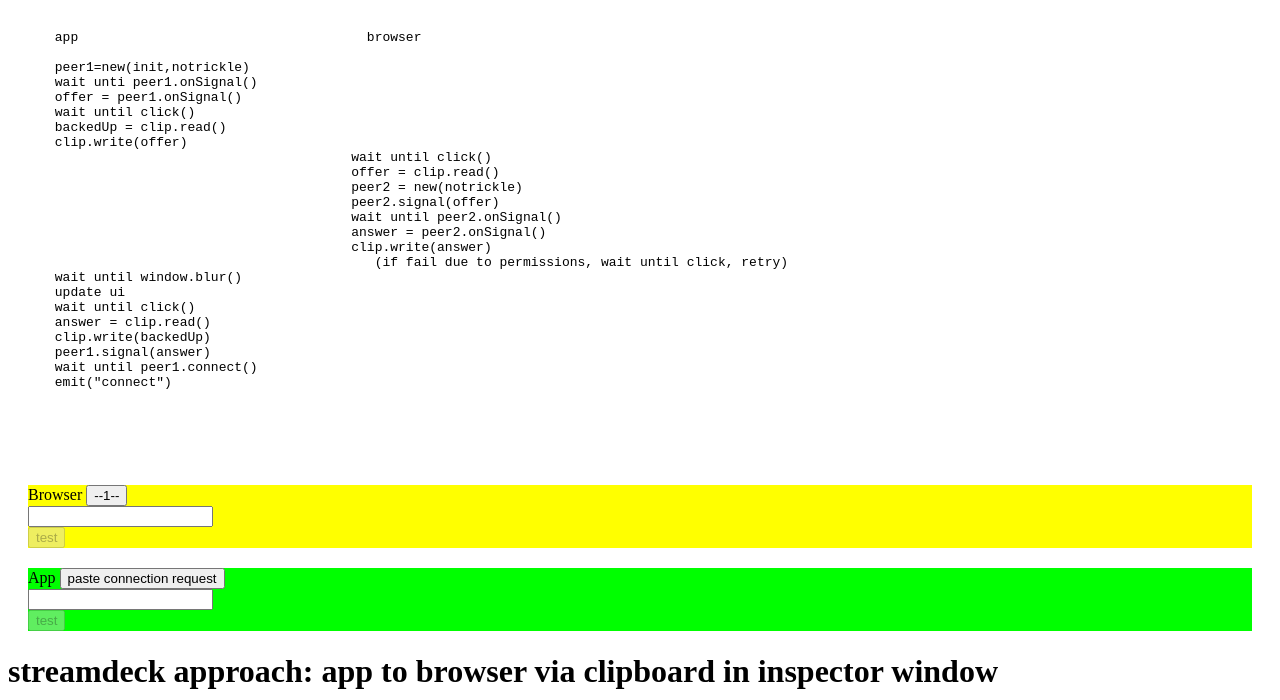
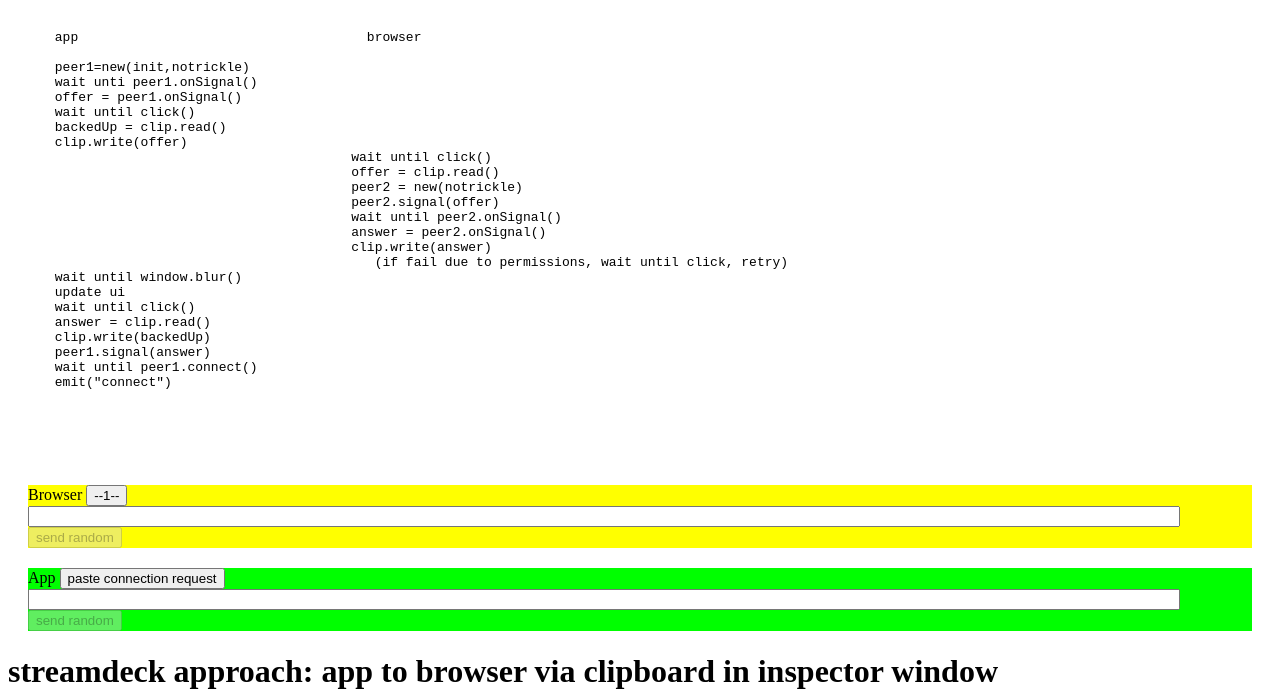
Before and after one commit to jonathan-annett/even-simpler-peer-glitch, a website: page static/index.html in a window 1280 px wide. Shown: the part 252-952 px from the top of the page. Drawn offline with Linux system fonts and the light colour scheme.

Commit message:
ui cleanup

```diff
--- a/static/index.html
+++ b/static/index.html
@@ -27,6 +27,15 @@ SOFTWARE.
   <head>
 
       <script src="simplepeer.min.js"></script>
+
+      <style>
+
+        input {
+
+          width : 90vw;
+
+        }
+        </style>
 
   </head>
   <body>
@@ -79,7 +88,7 @@ SOFTWARE.
       --1--
     </button>
     <br>
-    <input id="in1" type="text"><br><button disabled  id="test1">test</button>
+    <input id="in1" type="text"><br><button disabled  id="test1">send random</button>
 
     </div>
 
@@ -89,7 +98,7 @@ SOFTWARE.
       --2--
     </button>
     <br>
-    <input id="in2" type="text"><br><button disabled  id="test2">test</button>
+    <input id="in2" type="text"><br><button disabled  id="test2">send random</button>
     </div>
 
 
@@ -274,7 +283,7 @@ SOFTWARE.
 <br>
 <input id="app_in" type="text">
 <br>
-<button id="app_test">send random</button>
+<button disabled  id="app_test">send random</button>
 </div>
 
 <div style="background-color:yellow;margin:20px;">
@@ -288,7 +297,7 @@ SOFTWARE.
  <div style="background-color:lightgray;margin:20px;">
   <h3>Plugin</h3>
   <br>
-  <input disabled  id="plug_in" type="text">
+  <input id="plug_in" type="text">
   <br>
   <button disabled id="plug_test">send random</button>
 </div>
--- a/static/index.js
+++ b/static/index.js
@@ -27,10 +27,10 @@ const peer2 = answerPeer(document.querySelector("#button2"));
 
 peer2.on('connect',function(){
   //alert('yay. peer2 connected');
-  document.querySelector("#test2").disabled=true;
+  document.querySelector("#test2").disabled=false;
 });
 peer2.on('close',function(){
-  document.querySelector("#test2").disabled=false;
+  document.querySelector("#test2").disabled=true;
   //alert('boo. peer2 disconnected');
 });
 
```
